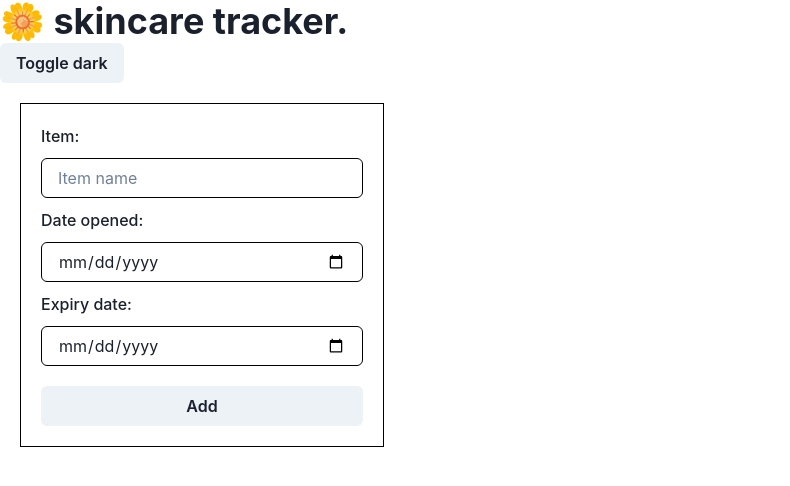
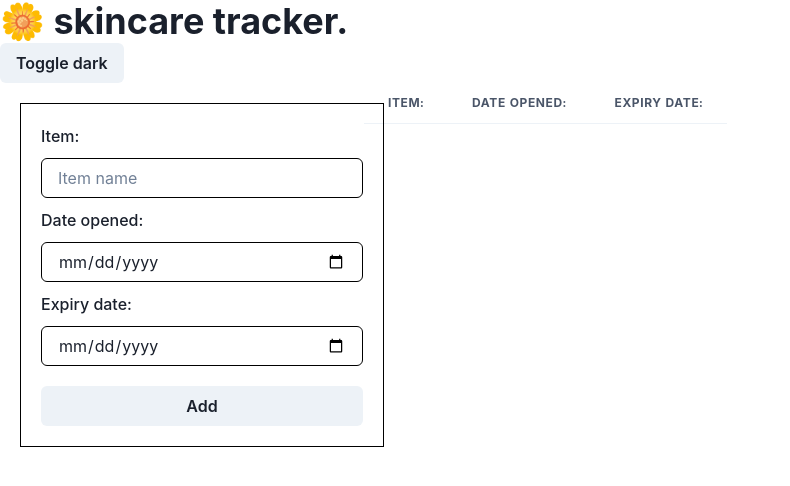
Before and after one commit to vvynz/skincare-tracker, a React (Create React App) app: page / in a window 1280 px wide. Shown: the top 486 px of the page, without its empty margins (0-790 px from the left). Built offline with nearby package versions, Linux system fonts and the light colour scheme.

Commit message:
Import table styling components from Chakra UI

```diff
--- a/src/Components/ProductForm.jsx
+++ b/src/Components/ProductForm.jsx
@@ -12,6 +12,12 @@ import {
   Button,
   Alert,
   AlertIcon,
+  TableContainer,
+  Table,
+  TableCaption,
+  Thead,
+  Tr,
+  Th,
 } from "@chakra-ui/react";
 
 import "../Styles/ProductForm.scss";
@@ -94,7 +100,6 @@ export default function ProductForm() {
           <Input
             className="form-field"
             value={formData.itemName}
-            // value={itemName}
             required="required"
             onChange={setFormChange}
             placeholder="Item name"
@@ -117,12 +122,12 @@ export default function ProductForm() {
           <FormLabel>Expiry date:</FormLabel>
           <Input
             value={formData.expiryDate.toLocaleDateString}
-            required="required"
+            // required="required"
             onInput={setFormChange}
             type="date"
             name="expiryDate"
           />
-          {submitted && !items.expiryDate ? (
+          {submitted && !formData.expiryDate ? (
             <small className="err-message">Please enter a date</small>
           ) : null}
           <Button type="submit" className="add-product-btn">
@@ -131,32 +136,18 @@ export default function ProductForm() {
         </FormControl>
       </form>
 
-      {/* <form onSubmit={handleSubmit(onSubmit)}>
-        <FormControl className="product-form">
-          <FormLabel>Product:</FormLabel>
-          <Input
-            className="form-field"
-            type="text"
-            placeholder="Product name"
-            {...register("Product name", { required: true })} />
-
-          <FormLabel>Date opened:</FormLabel>
-          <Input
-            type="datetime"
-            placeholder="yyyy-mm-dd"
-            {...register("Date opened", {})} />
-
-          <FormLabel>Expiry date:</FormLabel>
-          <Input
-            type="datetime"
-            placeholder="yyyy-mm-dd"
-            {...register("Expiry date", {})} />
-          <Button type="submit" className="add-product-btn">Add</Button>
-        </FormControl>
-      </form> */}
-      {items.map((item) => (
-        <InUse key={item.id} items={item} />
-      ))}
+      <TableContainer>
+        <Table>
+          <TableCaption></TableCaption>
+          <Thead>
+            <Tr>
+              <Th>Item:</Th>
+              <Th>Date Opened:</Th>
+              <Th>Expiry Date:</Th>
+            </Tr>
+          </Thead>
+        </Table>
+      </TableContainer>
     </div>
   );
 }
```
